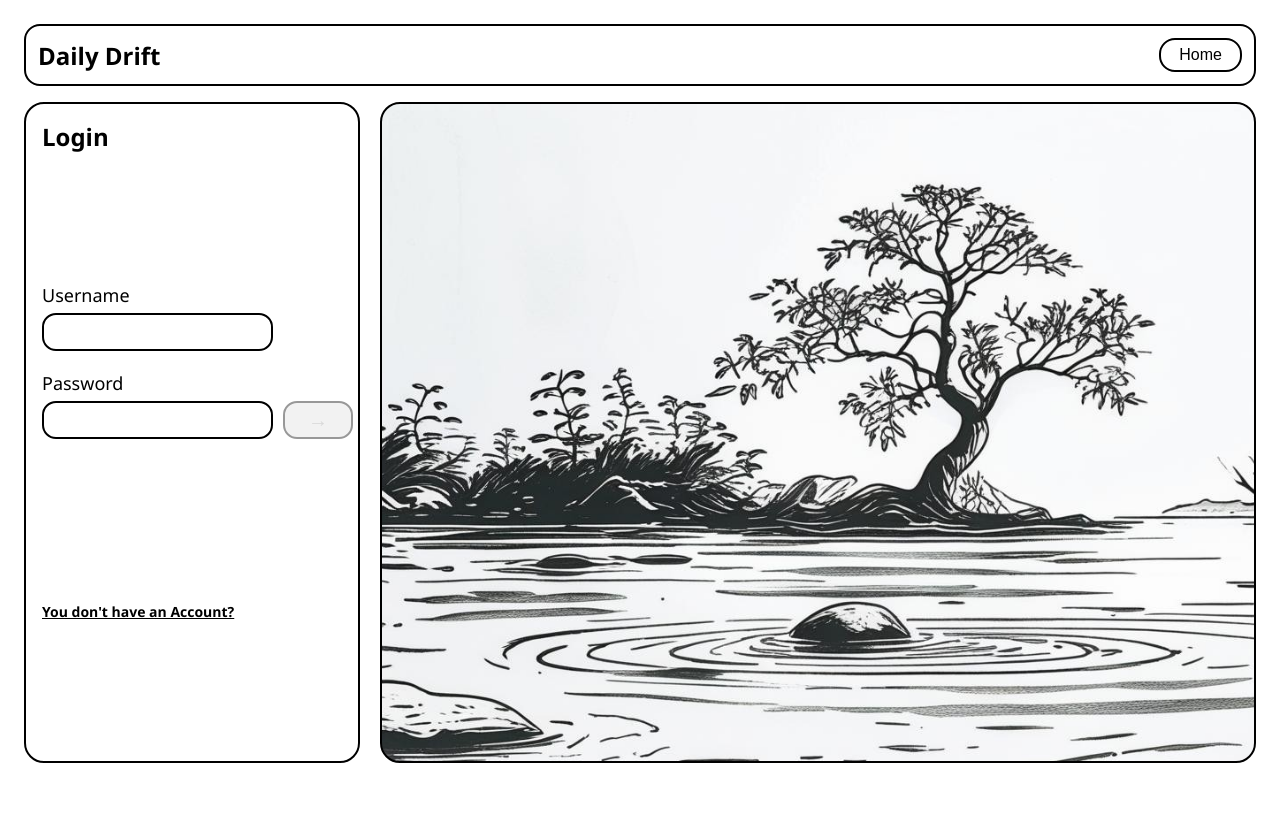
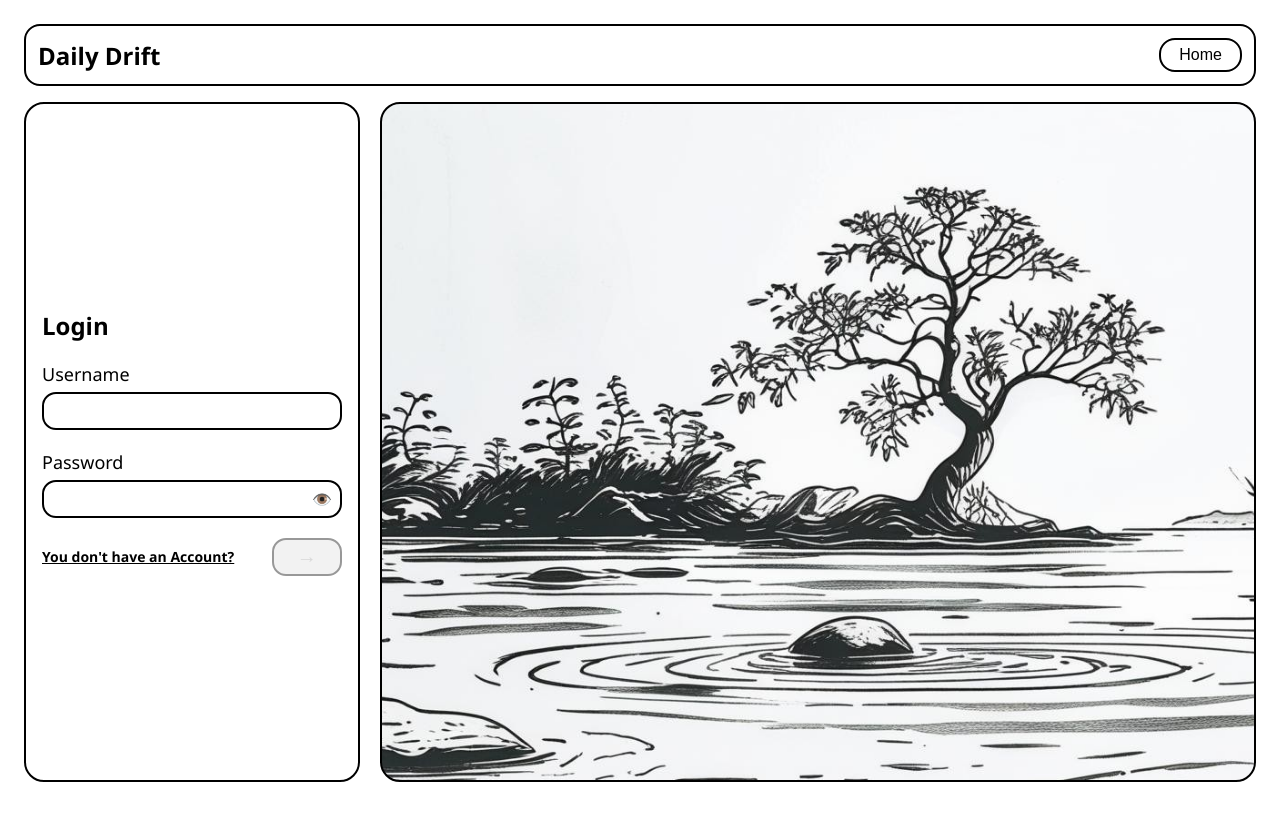
Before and after one commit to DailyDrift/dd-frontend, a React (Vite) app: page /login in a window 1280 px wide. Built offline with nearby package versions, Linux system fonts and the light colour scheme.

Commit message:
redesigned LoginPage.jsx

```diff
--- a/src/pages/LoginPage.jsx
+++ b/src/pages/LoginPage.jsx
@@ -8,6 +8,7 @@ export default function LoginPage() {
     const [password, setPassword] = useState("");
     const [error, setError]       = useState(null);
     const [loading, setLoading]   = useState(false);
+    const [showPassword, setShowPassword] = useState(false);
 
     const { login } = useAuth();
     const navigate  = useNavigate();
@@ -26,26 +27,22 @@ export default function LoginPage() {
         }
     };
 
+    const isDisabled = loading || !username || !password;
+
     return (
         <div style={styles.page}>
             <header style={styles.header}>
-                <div style={styles.logo}
-                     onClick={() => navigate("/")}
-                >Daily Drift</div>
-                <button style={styles.registerButton}
-                        onClick={() => navigate("/")}
-                >Home</button>
+                <div style={styles.logo} onClick={() => navigate("/")}>Daily Drift</div>
+                <button style={styles.registerButton} onClick={() => navigate("/")}>Home</button>
             </header>
 
             <main style={styles.grid}>
-                <div style={styles.cardImage} />
                 <div style={styles.cardLogin}>
-                    <form onSubmit={handleSubmit} style={styles.grid2}>
+                    <form onSubmit={handleSubmit} style={styles.form}>
                         <div style={styles.logo2}>Login</div>
 
-                        <div style={{ gridColumn: "1 / 3", gridRow: "2 / 3", display: "flex", flexDirection: "column", gap: "6px" }}>
+                        <div style={styles.fieldGroup}>
                             <label style={styles.label}>Username</label>
-                            <div style={{ display: "flex", gap: "10px", alignItems: "center" }}>
                             <input
                                 type="text"
                                 style={styles.input}
@@ -53,42 +50,47 @@ export default function LoginPage() {
                                 onChange={(e) => setUsername(e.target.value)}
                                 disabled={loading}
                             />
-                                <div style={{ width: "70px", flexShrink: 0 }} />
-                            </div>
                         </div>
 
-                        <div style={{ gridColumn: "1 / 3", gridRow: "3 / 4", display: "flex", flexDirection: "column", gap: "6px" }}>
+                        <div style={styles.fieldGroup}>
                             <label style={styles.label}>Password</label>
-                            <div style={{ display: "flex", gap: "10px", alignItems: "center" }}>
+                            <div style={styles.inputWrapper}>
                                 <input
-                                    type="password"
+                                    type={showPassword ? "text" : "password"}
                                     style={styles.input}
                                     value={password}
                                     onChange={(e) => setPassword(e.target.value)}
                                     disabled={loading}
                                 />
-                                <button
-                                    type="submit"
-                                    style={{
-                                        ...styles.submitButton,
-                                        opacity: (loading || !username || !password) ? 0.4 : 1,
-                                        cursor: (loading || !username || !password) ? "not-allowed" : "pointer",
-                                        background: (loading || !username || !password) ? "#e0e0e0" : "#fff",
-                                    }}
-                                    disabled={loading || !username || !password}
-                                >
-                                    {loading ? "..." : "→"}
-                                </button>
+                                <span style={styles.eyeIcon} onClick={() => setShowPassword(!showPassword)}>
+                                    {showPassword ? "🙈" : "👁️"}
+                                </span>
                             </div>
                         </div>
 
                         {error && <p style={styles.error}>{error}</p>}
 
-                        <div style={styles.logo3}
-                             onClick={() => navigate("/register")}
-                        >You don't have an Account?</div>
+                        <div style={styles.bottomRow}>
+                            <span style={styles.registerLink} onClick={() => navigate("/register")}>
+                                You don't have an Account?
+                            </span>
+                            <button
+                                type="submit"
+                                style={{
+                                    ...styles.submitButton,
+                                    opacity: isDisabled ? 0.4 : 1,
+                                    cursor: isDisabled ? "not-allowed" : "pointer",
+                                    background: isDisabled ? "#e0e0e0" : "#fff",
+                                }}
+                                disabled={isDisabled}
+                            >
+                                {loading ? "..." : "→"}
+                            </button>
+                        </div>
                     </form>
                 </div>
+
+                <div style={styles.cardImage} />
             </main>
         </div>
     );
@@ -117,20 +119,8 @@ const styles = {
         cursor: "pointer",
     },
     logo2: {
-        gridColumn: "1 / 2",
-        gridRow: "1 / 2",
         fontSize: "24px",
         fontWeight: "600",
-        cursor: "pointer",
-    },
-    logo3: {
-        gridColumn: "1 / 3",
-        gridRow: "5 / 6",
-        fontSize: "14px",
-        fontWeight: "600",
-        cursor: "pointer",
-        textDecoration: "underline",
-        whitespace: "nowrap",
     },
     registerButton: {
         padding: "6px 18px",
@@ -143,55 +133,72 @@ const styles = {
     grid: {
         display: "grid",
         gridTemplateColumns: "1.15fr 3fr",
-        gridTemplateRows: "4fr 1fr",
         gap: "20px",
         height: "calc(100vh - 120px)",
     },
-    grid2: {
-        display: "grid",
-        gridTemplateColumns: "3fr 1fr 1fr",
-        gridTemplateRows: "0.3fr 0.1fr 0.3fr 0.1fr 0.1fr",
-        gap: "20px",
-        height: "calc(95vh - 135px)",
-    },
     cardImage: {
-        gridColumn: "2 / 3",
-        gridRow: "1 / 2",
         borderRadius: "20px",
         border: "2px solid #000",
-        padding: "16px",
-        display: "flex",
-        justifyContent: "center",
-        alignItems: "center",
-        overflow: "hidden",
         backgroundImage: `url(${seaBg})`,
         backgroundSize: "cover",
         backgroundPosition: "center",
         backgroundRepeat: "no-repeat",
     },
     cardLogin: {
-        gridColumn: "1 / 2",
-        gridRow: "1 / 2",
         borderRadius: "20px",
         border: "2px solid #000",
-        padding: "16px",
+        padding: "24px 16px",
         display: "flex",
+        alignItems: "center",
         justifyContent: "center",
-        alignItems: "center",
+    },
+    form: {
+        display: "flex",
+        flexDirection: "column",
+        gap: "20px",
+        width: "100%",
+    },
+    fieldGroup: {
+        display: "flex",
+        flexDirection: "column",
+        gap: "6px",
     },
     label: {
         fontSize: "18px",
         fontWeight: "500",
     },
+    inputWrapper: {
+        position: "relative",
+        display: "flex",
+        alignItems: "center",
+    },
+    eyeIcon: {
+        position: "absolute",
+        right: "10px",
+        cursor: "pointer",
+        fontSize: "16px",
+        userSelect: "none",
+    },
     input: {
         height: "38px",
-        boxSizing: "border-box",
         borderRadius: "14px",
         border: "2px solid #000",
-        padding: "4px 10px",
+        padding: "4px 36px 4px 10px",
         fontSize: "16px",
         outline: "none",
-        flex: 1,
+        width: "100%",
+        boxSizing: "border-box",
+    },
+    bottomRow: {
+        display: "flex",
+        justifyContent: "space-between",
+        alignItems: "center",
+    },
+    registerLink: {
+        fontSize: "14px",
+        fontWeight: "600",
+        cursor: "pointer",
+        textDecoration: "underline",
     },
     submitButton: {
         width: "70px",
@@ -203,14 +210,11 @@ const styles = {
         flexShrink: 0,
     },
     error: {
-        gridColumn: "1 / 2",
-        gridRow: "4 / 5",
         color: "#c0392b",
         fontSize: "13px",
         fontWeight: "500",
         fontStyle: "italic",
         letterSpacing: "0.3px",
         margin: 0,
-        whiteSpace: "nowrap",
     },
 };
```
Lines whose indentation alone changed are shown as unchanged.
